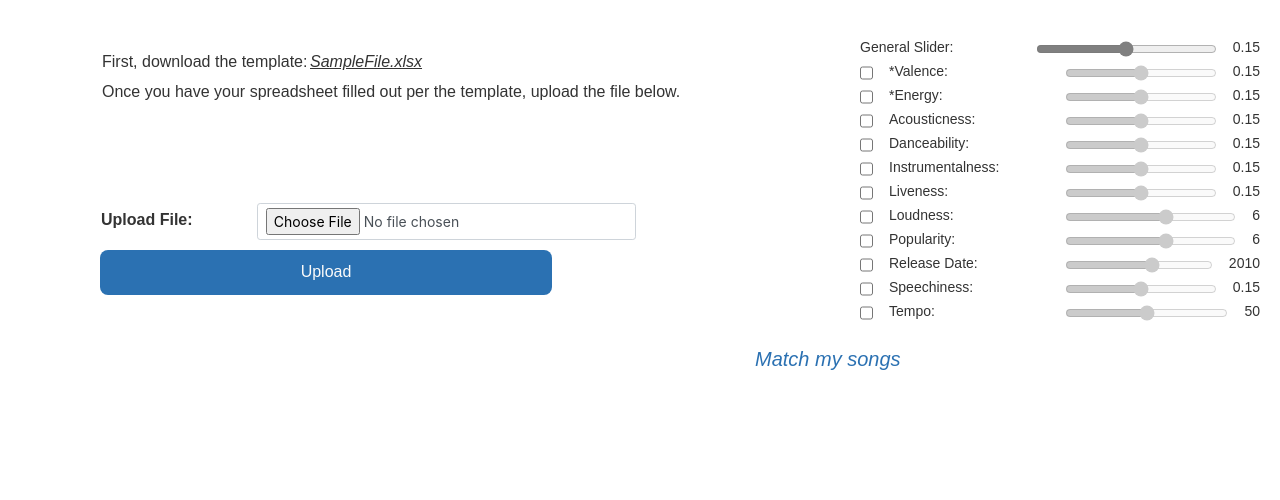
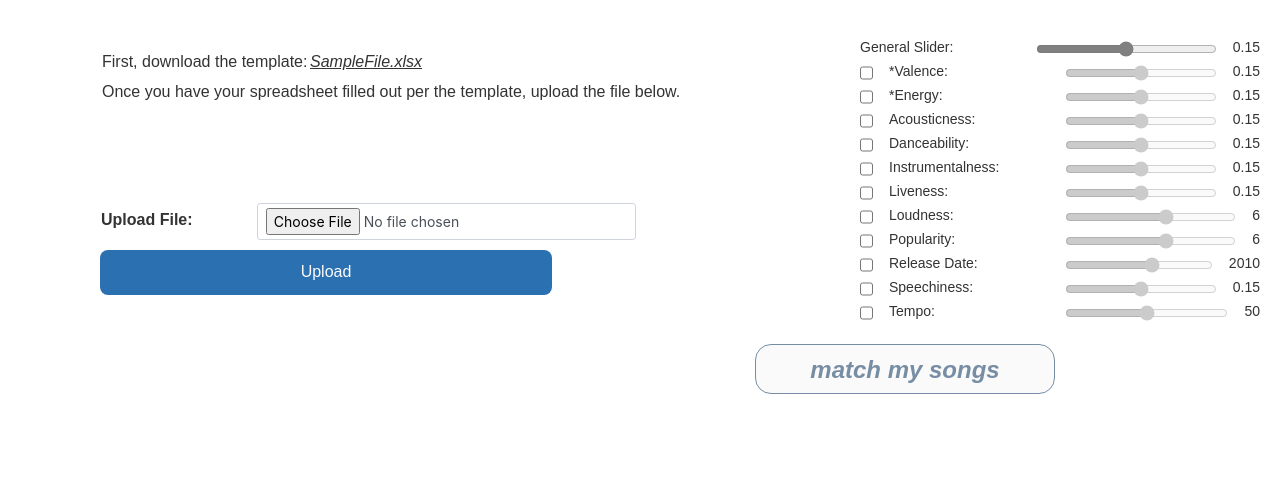
Before and after one commit to jrmarcusau/BML_SpotifyWebapp, a plain HTML site: page frontend/alt.html in a window 1280 px wide. Shown: the part 300-800 px from the top of the page. Drawn offline with nearby package versions, Linux system fonts and the light colour scheme.

Commit message:
match my songs button + minor edits

```diff
--- a/frontend/alt.html
+++ b/frontend/alt.html
@@ -217,10 +217,20 @@
         </div>
 
         <button  class="next-button", id="btn_next">
-            <div style="position: absolute;text-align: center; color:#2B71B2;
-            font-size: 20px;
+            <div style="position: absolute;
             font-family: Arial, Helvetica, sans-serif;
-            font-style: italic; word-wrap: break-word;">Match my songs</div>
+            font-style: italic;
+            font-weight: 700;
+            font-size: 24px;
+            padding: 7px; background: #FAFAFA;
+             border: 1px solid #768DA3;
+              color: #768DA3;
+               border-radius: 16px;
+               text-align: center;
+               font-family: Arial, Helvetica, sans-serif;
+               font-weight: 700;
+               width: 300px;
+                height: 50px; ">match my songs</div>
         </button>
 
 
--- a/frontend/styles.css
+++ b/frontend/styles.css
@@ -136,7 +136,8 @@ button .nextSong {
 .btn_submit {
     background-color: #ffffff00;
     display: none;
-    width: 200px;
+    border-radius: 1px;
+    width: 100%;
     height: 32px;
     color: #2B71B2;
     font-size: 16px;
@@ -145,7 +146,7 @@ button .nextSong {
     word-wrap: break-word;
     justify-content: left;
     position: absolute;
-    left: 430px;
+    left: 170px;
     top:  50px;
 }
 
```
Also changed, not shown: frontend/about.html (+2 -3 lines), frontend/about2.html (+1 -1 lines), frontend/index.html (+8 -1 lines).
